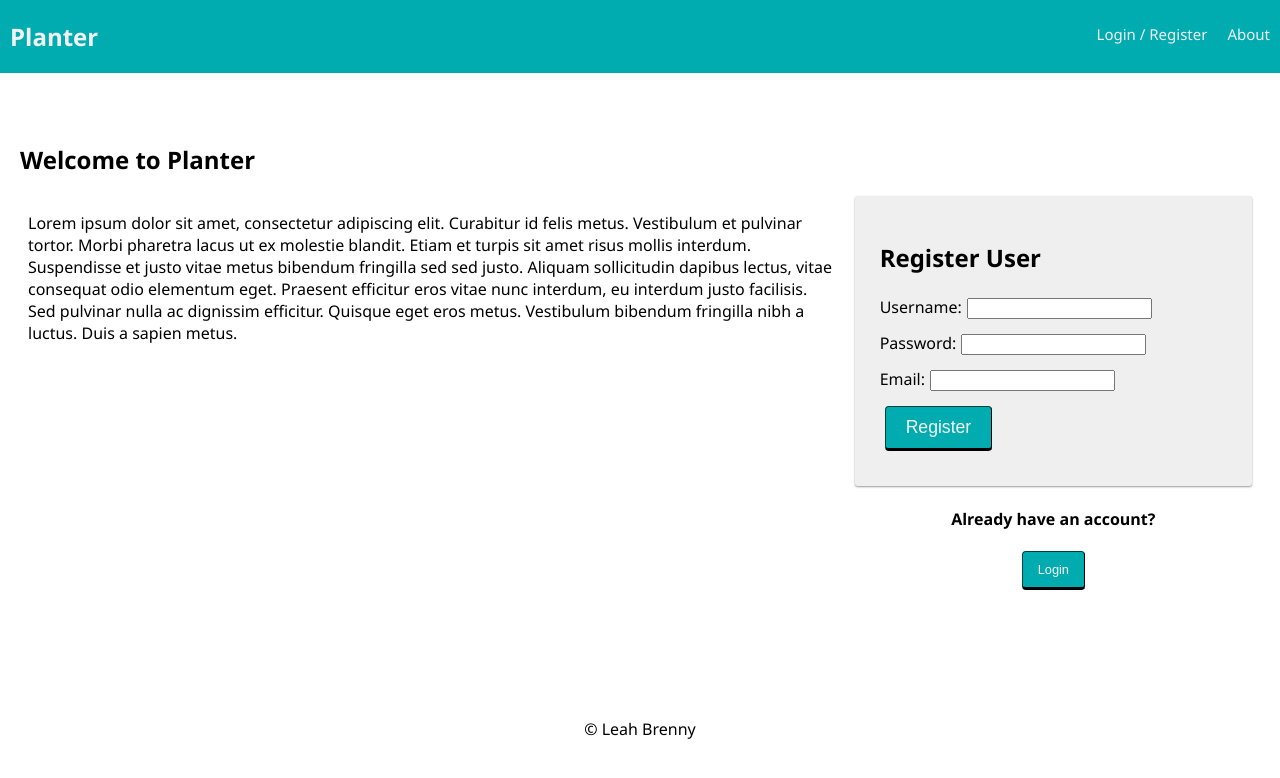
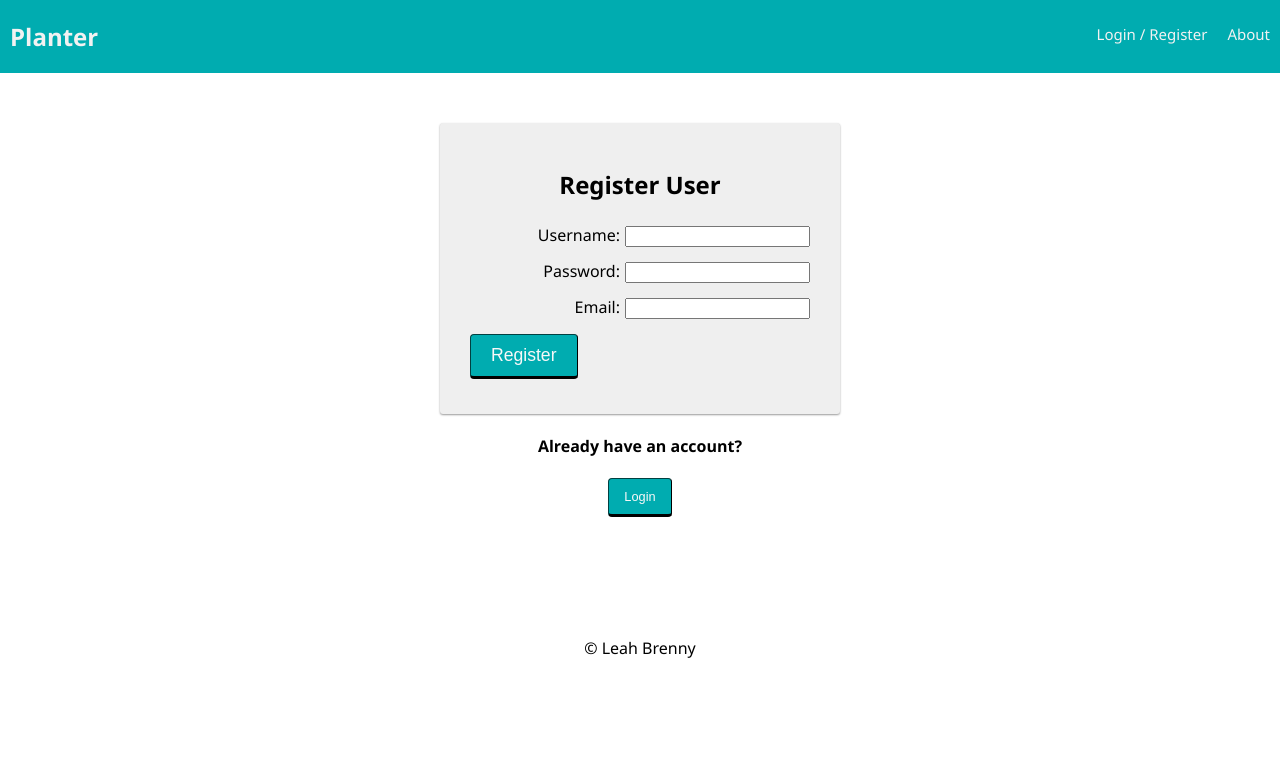
Before and after one commit to leahbrenny/prime-solo-project, a React app: page /#/home in a window 1280 px wide. Built offline with nearby package versions, Linux system fonts and the light colour scheme; no server answers.

Commit message:
edited landing page css and added classes to registerform inputs

```diff
--- a/src/components/LandingPage/LandingPage.css
+++ b/src/components/LandingPage/LandingPage.css
@@ -9,72 +9,21 @@ Grid
   flex-direction: row;
   flex-wrap: wrap;
   /* defaults to 'flex-start' */
-  justify-content: flex-start;
-  align-items: flex-start;
+  justify-content: center;
+  align-items: center;
 }
 
-.grid-col {
-  flex: 0 0 auto;
-  padding: 0 0.5rem 0.5rem;
-  box-sizing: border-box;
+.registerInputs{
+  display: flex;
+  flex: 0 1 auto;
+  /* defaults to 'row' */
+  flex-direction: row;
+  flex-wrap: wrap;
+  /* defaults to 'flex-start' */
+  justify-content: flex-end;
+  align-items: left;
 }
 
-.grid-col_1 {
-  flex-basis: 8.33333333%;
-  max-width: 8.33333333%;
+h2{
+  text-align: center;
 }
-
-.grid-col_2 {
-  flex-basis: 16.66666667%;
-  max-width: 16.66666667%;
-}
-
-.grid-col_3 {
-  flex-basis: 25%;
-  max-width: 25%;
-}
-
-.grid-col_4 {
-  flex-basis: 33.33333333%;
-  max-width: 33.33333333%;
-}
-
-.grid-col_5 {
-  flex-basis: 41.66666667%;
-  max-width: 41.66666667%;
-}
-
-.grid-col_6 {
-  flex-basis: 50%;
-  max-width: 50%;
-}
-
-.grid-col_7 {
-  flex-basis: 58.33333333%;
-  max-width: 58.33333333%;
-}
-
-.grid-col_8 {
-  flex-basis: 66.66666667%;
-  max-width: 66.66666667%;
-}
-
-.grid-col_9 {
-  flex-basis: 75%;
-  max-width: 75%;
-}
-
-.grid-col_10 {
-  flex-basis: 83.33333333%;
-  max-width: 83.33333333%;
-}
-
-.grid-col_11 {
-  flex-basis: 91.66666667%;
-  max-width: 91.66666667%;
-}
-
-.grid-col_12 {
-  flex-basis: 100%;
-  max-width: 100%;
-}
--- a/src/components/LandingPage/LandingPage.js
+++ b/src/components/LandingPage/LandingPage.js
@@ -19,21 +19,9 @@ class LandingPage extends Component {
   render() {
     return (
       <div className="container">
-        <h2>{this.state.heading}</h2>
 
         <div className="grid">
           <div className="grid-col grid-col_8">
-            <p>
-              Lorem ipsum dolor sit amet, consectetur adipiscing elit. Curabitur
-              id felis metus. Vestibulum et pulvinar tortor. Morbi pharetra
-              lacus ut ex molestie blandit. Etiam et turpis sit amet risus
-              mollis interdum. Suspendisse et justo vitae metus bibendum
-              fringilla sed sed justo. Aliquam sollicitudin dapibus lectus,
-              vitae consequat odio elementum eget. Praesent efficitur eros vitae
-              nunc interdum, eu interdum justo facilisis. Sed pulvinar nulla ac
-              dignissim efficitur. Quisque eget eros metus. Vestibulum bibendum
-              fringilla nibh a luctus. Duis a sapien metus.
-            </p>
           </div>
           <div className="grid-col grid-col_4">
             <RegisterForm />
--- a/src/components/RegisterForm/RegisterForm.js
+++ b/src/components/RegisterForm/RegisterForm.js
@@ -37,7 +37,7 @@ class RegisterForm extends Component {
             {this.props.store.errors.registrationMessage}
           </h3>
         )}
-        <div>
+        <div className= "registerInputs">
           <label htmlFor="username">
             Username:
             <input
@@ -49,7 +49,7 @@ class RegisterForm extends Component {
             />
           </label>
         </div>
-        <div>
+        <div className= "registerInputs">
           <label htmlFor="password">
             Password:
             <input
@@ -61,7 +61,7 @@ class RegisterForm extends Component {
             />
           </label>
         </div>
-        <div>
+        <div className= "registerInputs">
           <label htmlFor="email">
             Email:
             <input
```
